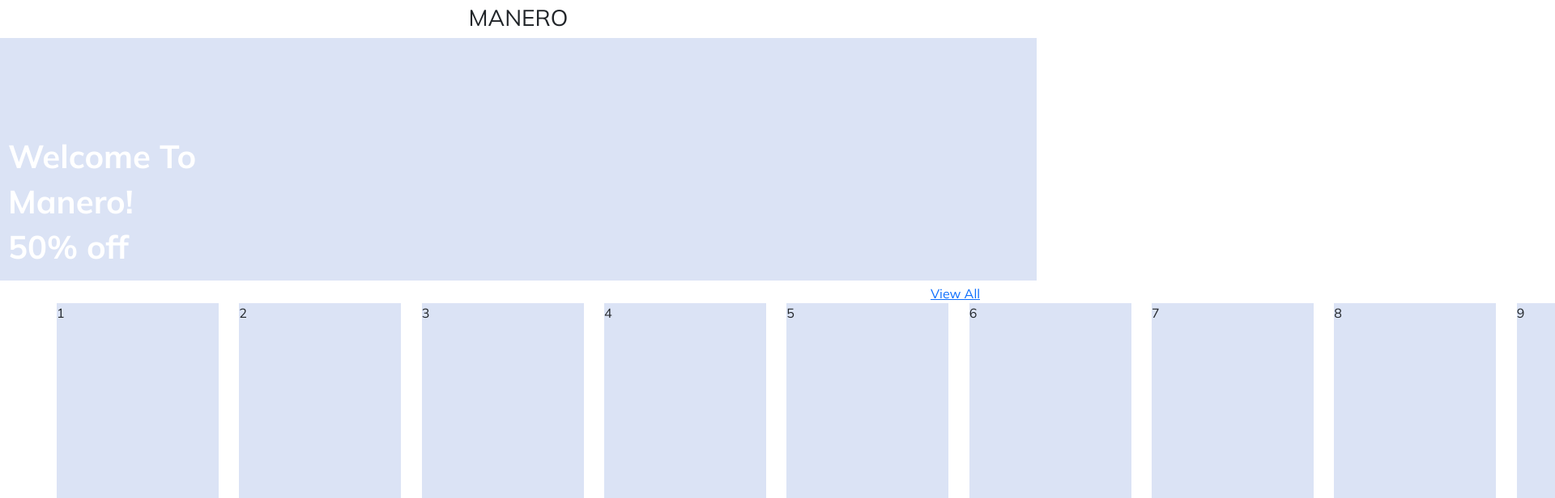
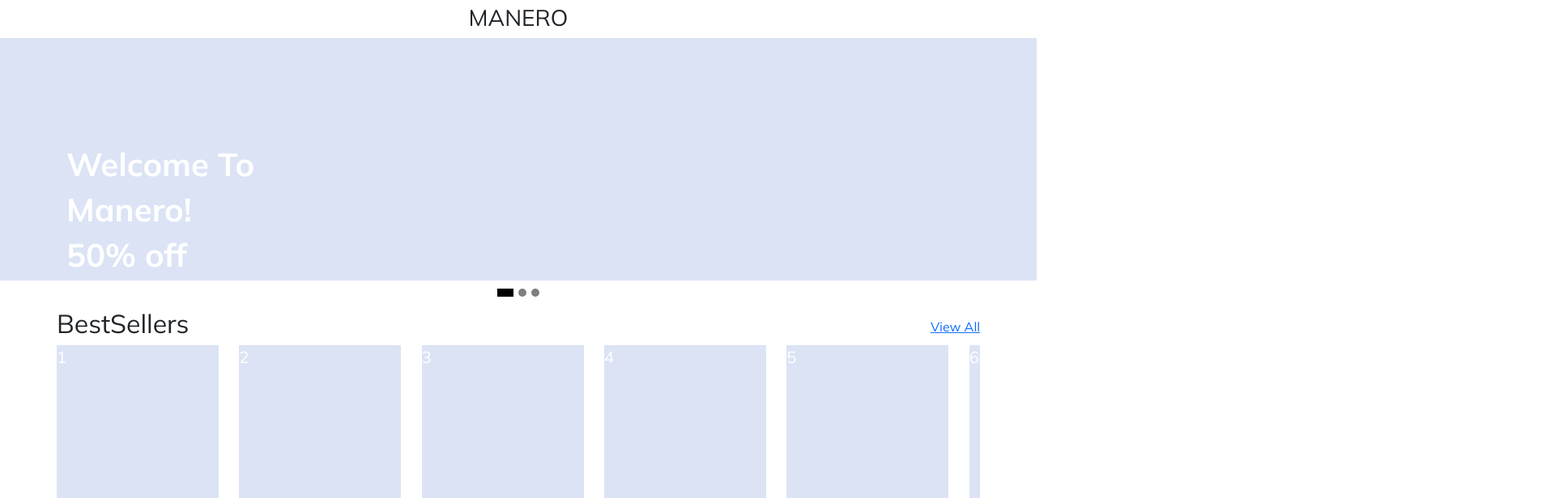
Before and after one commit to PatrikByren/Manero-frontend, a React (Create React App) app: page / in a window 1280 px wide. Shown: the top 616 px of the page at 81% size, 1920 px wide, since content can reach past the window. Built offline with nearby package versions, Linux system fonts and the light colour scheme; some icons are missing.

Commit message:
showcase and menu

```diff
--- a/src/App.css
+++ b/src/App.css
@@ -274,6 +274,10 @@ html, body {
   position: fixed;
   bottom: 0;
   width: 100%;
+  background-color: white;
+}
+.menubarsection hr {
+  width: 100%;
 }
 .menubarsection .container {
   display: flex;
@@ -299,20 +303,43 @@ html, body {
 .showcasesection {
   display: flex;
   flex-direction: column;
+  background-color: white;
+  background-color: #DBE3F5;
 }
-.showcasesection .showcases {
-  background-color: #DBE3F5;
-  height: 300px;
+.showcasesection .container .showcases {
+  height: 330px;
   position: relative;
 }
-.showcasesection .showcases .showcase-text {
-  color: white;
+.showcasesection .container .showcases .showcase-text {
   position: absolute;
   bottom: 0;
-  margin: 10px;
+  margin-bottom: 30px;
+  color: white;
 }
-.showcasesection .showcases .showcase-text h1 {
+.showcasesection .container .showcases .showcase-text h1 {
+  color: white;
   font-weight: 900;
+}
+.showcasesection .displaywelcome {
+  display: none;
+}
+.showcasesection .carouselbtn {
+  display: none;
+}
+.showcasesection .carousel-indicators {
+  background-color: white;
+  margin: 0;
+}
+.showcasesection .carousel-indicators [data-bs-target] {
+  bottom: 0px;
+  background-color: black;
+  width: 10px;
+  height: 10px;
+  border-radius: 50%;
+}
+.showcasesection .carousel-indicators .active {
+  width: 20px;
+  border-radius: 50px;
 }
 
 .bestSellerCarousel {
@@ -342,31 +369,3 @@ html, body {
   width: 200px;
   height: 250px;
 }
-
-.bestSellerCarousel {
-  height: 368px;
-  overflow: hidden;
-}
-
-.featuredCarousel {
-  height: 288;
-  overflow: hidden;
-}
-
-.carouselContainer {
-  width: 2680px;
-}
-
-.card-1 {
-  color: white;
-  font-size: 20px;
-  height: 310px;
-  width: 200px;
-  background-color: red;
-}
-
-.picture {
-  background-color: #DBE3F5;
-  width: 200px;
-  height: 250px;
-}
--- a/src/asset/scss/components/_menubar.scss
+++ b/src/asset/scss/components/_menubar.scss
@@ -2,7 +2,10 @@
     position: fixed;
     bottom: 0;
     width: 100%;
-
+    background-color: white;
+    hr{
+        width: 100%;
+    }
     .container{
         display: flex;
         flex-direction: column;
--- a/src/asset/scss/components/_showcase.scss
+++ b/src/asset/scss/components/_showcase.scss
@@ -1,22 +1,49 @@
-.showcasesection{
+.showcasesection {
   display: flex;
   flex-direction: column;
-    .showcases{
+  background-color: white;
   background-color: $color-background;
-        height: 300px;
+  .container {
+    .showcases {
+        height: 330px;
         position: relative;
-        .showcase-text{
-            color: white;
+
+        .showcase-text {
           position: absolute;
           bottom: 0;
-            margin: 10px;
+          margin-bottom: 30px;
+          color: white;
+
           h1{
+            color: white;
             font-weight: 900;
+          }
         }
   }
 
   }
+  .displaywelcome {
+    display: none;
+  }
+  .carouselbtn {
+    display: none;
+  }
+  .carousel-indicators{
+    background-color: white;
+    margin: 0;
+  }
 
+  .carousel-indicators [data-bs-target] {
+    bottom: 0px;
+    background-color: black;
+    width: 10px;
+    height: 10px;
+    border-radius: 50%;
+  }
 
+  .carousel-indicators .active {
+    width: 20px;
+    border-radius: 50px;
+  }
 
 }
--- /dev/null
+++ b/src/components/individuals/ShowcaseItem.js
@@ -0,0 +1,23 @@
+import React from "react";
+import Showcase from "../sections/Showcase";
+
+const ShowcaseItem = () => {
+  return (
+    <div className="container">
+      <div className="showcases">
+        <div className="showcase-text">
+            <h1>Welcome To</h1>
+            <h1>Manero!</h1>
+            <h1>50% off</h1>
+        </div>
+      </div>
+      <div className="pills">
+        <div></div>
+        <div></div>
+        <div></div>
+      </div>
+    </div>
+  );
+};
+
+export default ShowcaseItem;
--- a/src/components/sections/Carousel.jsx
+++ b/src/components/sections/Carousel.jsx
@@ -1,46 +1,89 @@
-import React from 'react'
-import CarouselsItem from '../individuals/CarouselsItem'
+import React from "react";
+import CarouselsItem from "../individuals/CarouselsItem";
+import ShowcaseItem from "../individuals/ShowcaseItem";
 
-<sections />
+<sections />;
 
 const Carousel = () => {
   return (
-        <div className="get-started-welcome">
-            <div className="container carouselroot">
-                <div className="inner-circle"></div>
-                <div className="outer-circle"></div>
     <div id="carouselExampleIndicators" className="carousel slide">
       <div className="carousel-indicators">
-                        <button type="button" data-bs-target="#carouselExampleIndicators" data-bs-slide-to="0" className="active" aria-current="true" aria-label="Slide 1"></button>
-                        <button type="button" data-bs-target="#carouselExampleIndicators" data-bs-slide-to="1" aria-label="Slide 2"></button>
-                        <button type="button" data-bs-target="#carouselExampleIndicators" data-bs-slide-to="2" aria-label="Slide 3"></button>
+        <button
+          type="button"
+          data-bs-target="#carouselExampleIndicators"
+          data-bs-slide-to="0"
+          className="active"
+          aria-current="true"
+          aria-label="Slide 1"
+        ></button>
+        <button
+          type="button"
+          data-bs-target="#carouselExampleIndicators"
+          data-bs-slide-to="1"
+          aria-label="Slide 2"
+        ></button>
+        <button
+          type="button"
+          data-bs-target="#carouselExampleIndicators"
+          data-bs-slide-to="2"
+          aria-label="Slide 3"
+        ></button>
       </div>
       <div className="carousel-inner">
         <div className="carousel-item active">
-                            <div className='displaywelcome'><CarouselsItem headline1="Welcome To" headline2="Manero!" content="Labore sunt culpa excepteur culpa ipsum. " content2="Labore occaecat ex nisi mollit." /></div>
-                            <div className='displaypages'></div>
+          <div className="displaywelcome">
+            <CarouselsItem
+              headline1="Welcome To"
+              headline2="Manero!"
+              content="Labore sunt culpa excepteur culpa ipsum. "
+              content2="Labore occaecat ex nisi mollit."
+            />
+          </div>
+          <div className="displaypages"><ShowcaseItem/></div>
         </div>
         <div className="carousel-item">
-                            <div className='displaywelcome'><CarouselsItem headline1="Easy Track" headline2="Order!" content="Labore sunt culpa excepteur culpa ipsum. " content2="Labore occaecat ex nisi mollit." /></div>
-                            <div className='displaypages'></div>
+          <div className="displaywelcome">
+            <CarouselsItem
+              headline1="Easy Track"
+              headline2="Order!"
+              content="Labore sunt culpa excepteur culpa ipsum. "
+              content2="Labore occaecat ex nisi mollit."
+            />
+          </div>
+          <div className="displaypages"><ShowcaseItem/></div>
         </div>
         <div className="carousel-item">
-                            <div className='displaywelcome'><CarouselsItem headline1="Door To Door" headline2="Delivery!" content="Labore sunt culpa excepteur culpa ipsum. " content2="Labore occaecat ex nisi mollit." /></div>
-                            <div className='displaypages'></div>
+          <div className="displaywelcome">
+            <CarouselsItem
+              headline1="Door To Door"
+              headline2="Delivery!"
+              content="Labore sunt culpa excepteur culpa ipsum. "
+              content2="Labore occaecat ex nisi mollit."
+            />
+          </div>
+          <div className="displaypages"><ShowcaseItem/></div>
         </div>
       </div>
-                    <button className="carousel-control-prev carouselbtn" type="button" data-bs-target="#carouselExampleIndicators" data-bs-slide="prev">
+      <button
+        className="carousel-control-prev carouselbtn"
+        type="button"
+        data-bs-target="#carouselExampleIndicators"
+        data-bs-slide="prev"
+      >
         <span className="carousel-control-prev-icon" aria-hidden="true"></span>
         <span className="visually-hidden">Previous</span>
       </button>
-                    <button className="carousel-control-next carouselbtn" type="button" data-bs-target="#carouselExampleIndicators" data-bs-slide="next">
+      <button
+        className="carousel-control-next carouselbtn"
+        type="button"
+        data-bs-target="#carouselExampleIndicators"
+        data-bs-slide="next"
+      >
         <span className="carousel-control-next-icon" aria-hidden="true"></span>
         <span className="visually-hidden">Next</span>
       </button>
     </div>
-            </div >
-        </div>
-    )
-}
+  );
+};
 
-export default Carousel
+export default Carousel;
--- a/src/components/sections/Showcase.js
+++ b/src/components/sections/Showcase.js
@@ -1,18 +1,12 @@
 import React from "react";
+import Carousel from "./Carousel";
+import ShowcaseItem from "../individuals/ShowcaseItem";
+import CarouselsItem from "../individuals/CarouselsItem";
 
 const Showcase = () => {
   return (
     <section className="showcasesection">
-      <div className="showcases">
-        <div className="showcase-text">
-          <h1>Welcome To</h1>
-          <h1>Manero!</h1>
-          <h1>50% off</h1>
-        </div>
-      </div>
-      <div className="pillcontainer">
-
-      </div>
+        <Carousel/>
     </section>
   );
 };
--- a/src/views/GetStartedWelcome.js
+++ b/src/views/GetStartedWelcome.js
@@ -3,8 +3,12 @@ import Carousel from "../components/sections/Carousel";
 
 const GetStartedWelcome = () => {
   return (
-    <div>
+    <div className="get-started-welcome">
+      <div className="container carouselroot">
+                <div className="inner-circle"></div>
+                <div className="outer-circle"></div>
       <Carousel />
+      </div>
     </div>
   );
 };
--- a/src/views/HomeView.js
+++ b/src/views/HomeView.js
@@ -9,8 +9,6 @@ const HomeView = () => {
     <div>
       <Header/>
       <Showcase/>
-      <ProductCarousel/>
-      <MenuBar/>
       <ProductCarousel  carouselClass="bestSellerCarousel"
                         cardClass="card-1"
                         title="BestSellers"
@@ -19,6 +17,7 @@ const HomeView = () => {
       <ProductCarousel  carouselClass="featuredCarousel"
                         cardClass="card-1"
                         title="Featured products"/>
+      <MenuBar/>
     </div>
   );
 };
```
Lines whose indentation alone changed are shown as unchanged.
